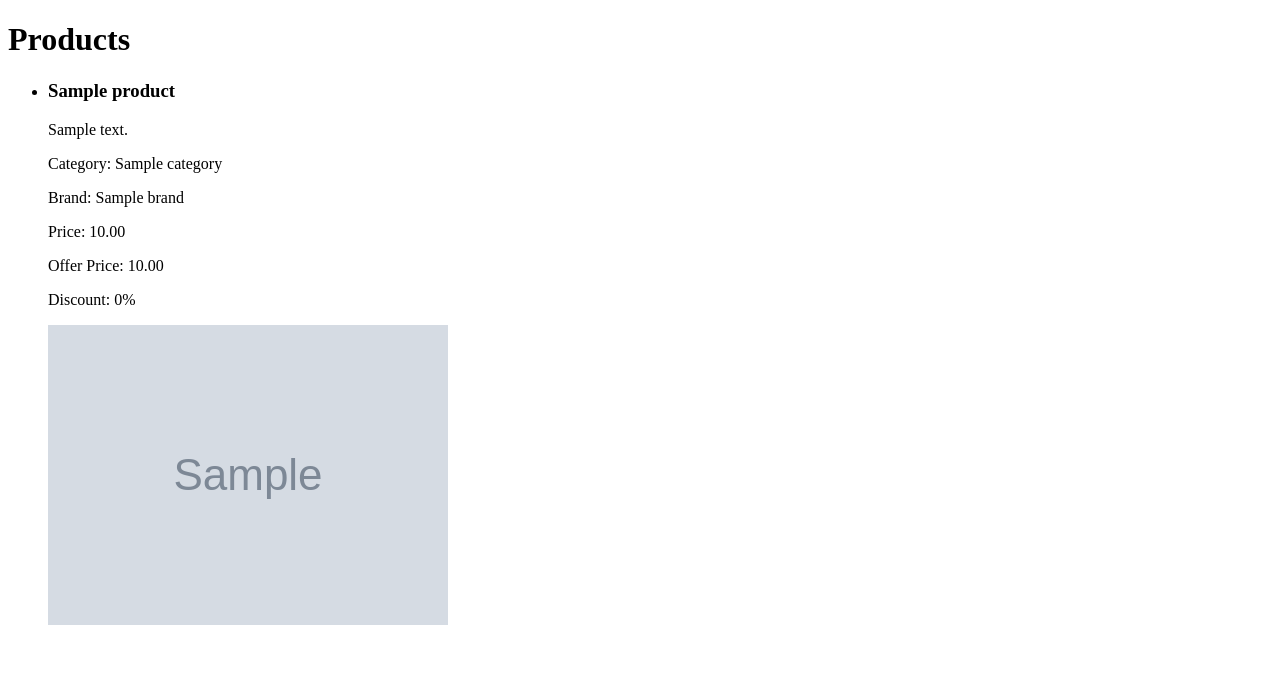
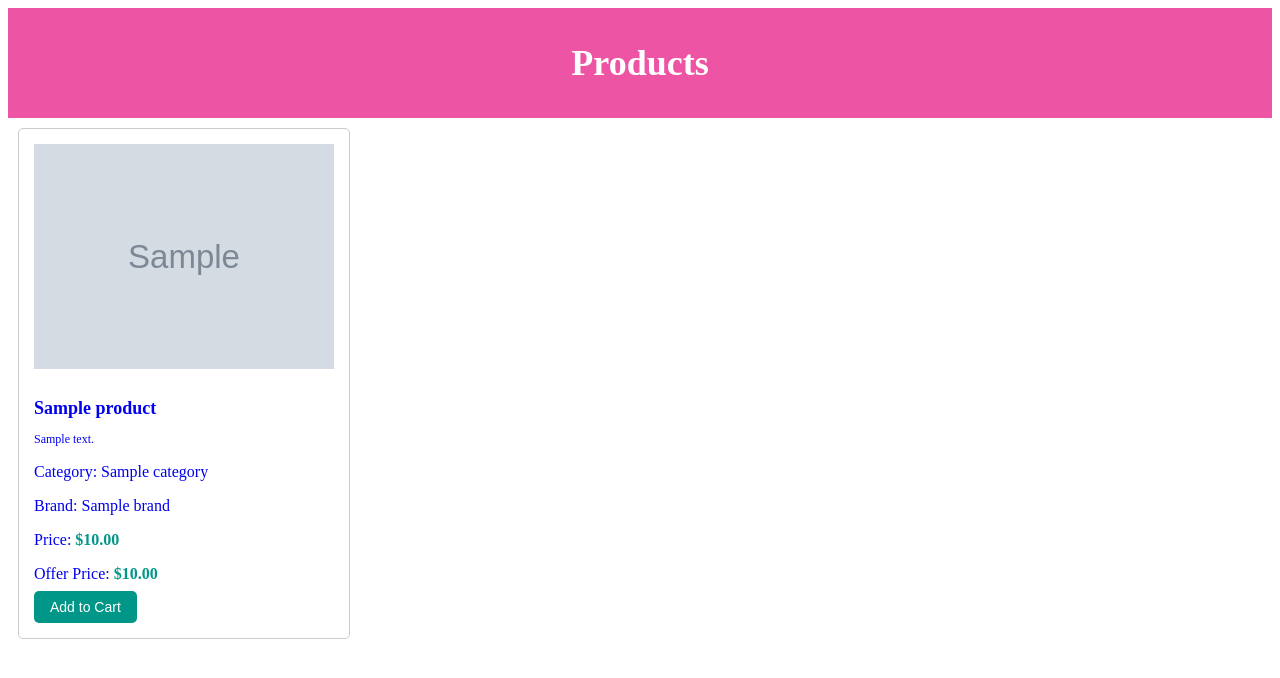
Before and after one commit to LithiyaThomas/toy_trendz, a Django app: page /user_panel/products/ in a window 1280 px wide. Shown: the top 678 px of the page. Run offline with Django 3.2, Linux system fonts and the light colour scheme; tables that the repository leaves empty hold one stand-in row (values such as "Sample post"); grey boxes marked "Sample" are stand-in pictures.

```diff
--- a/templates/userside/product_list.html
+++ b/templates/userside/product_list.html
@@ -2,27 +2,86 @@
 <html>
 <head>
     <title>Product List</title>
+    <style>
+        /* Navbar styles */
+        .navbar {
+            background-color: #ed54a4;
+            padding: 10px 20px;
+            color: #fff;
+            font-size: 18px;
+            text-align: center;
+        }
+
+        /* Product card styles */
+        .product-card {
+            border: 1px solid #ccc;
+            border-radius: 5px;
+            padding: 15px;
+            margin: 10px;
+            width: 300px;
+            display: inline-block;
+            vertical-align: top;
+            background-color: #fff;
+        }
+        .product-card img {
+            max-width: 100%;
+            height: auto;
+            margin-bottom: 10px;
+        }
+        .product-card h2 {
+            font-size: 18px;
+            margin-bottom: 10px;
+        }
+        .product-card p {
+            margin-bottom: 8px;
+        }
+        .product-card .price {
+            font-weight: bold;
+            color: #009688; /* teal color, adjust as needed */
+        }
+        .product-card .add-to-cart-btn {
+            background-color: #009688; /* teal color, adjust as needed */
+            color: #fff;
+            border: none;
+            padding: 8px 16px;
+            cursor: pointer;
+            border-radius: 5px;
+            text-align: center;
+            text-decoration: none;
+            display: inline-block;
+            font-size: 14px;
+        }
+        .product-card .product-description {
+            font-size: 12px;
+            line-height: 16px;
+            overflow: hidden;
+            text-overflow: ellipsis;
+            display: -webkit-box;
+            -webkit-line-clamp: 1; /* Number of lines to show */
+            -webkit-box-orient: vertical;
+        }
+    </style>
 </head>
 <body>
-    <h1>Products</h1>
-    <ul>
+    <div class="navbar">
+        <h1>Products</h1>
+    </div>
 
-         {% for product in products %}
-    <li>
-        <h3>{{ product.product_name }}</h3>
-        <p>{{ product.product_description }}</p><p>Category: {{ product.product_category.category_name }}</p>
-        <p>Brand: {{ product.product_brand.name }}</p>
-        <p>Price: {{ product.price }}</p>
-        <p>Offer Price: {{ product.offer_price }}</p>
-        <p>Discount: {{ product.percentage_discount }}%</p>
-        {% if product.thumbnail %}
-            <img src="{{ product.thumbnail.url }}" alt="{{ product.product_name }}">
-        {% endif %}
-    </li>
-    {% empty %}
-    <li>No products found.</li>
+     {% for product in products %}
+    <a href="{% url 'user_panel:product_detail' pk=product.id %}">
+        <div class="product-card">
+            {% if product.thumbnail %}
+                <img src="{{ product.thumbnail.url }}" alt="{{ product.product_name }}">
+            {% endif %}
+            <h2>{{ product.product_name }}</h2>
+            <p class="product-description">{{ product.product_description }}</p>
+            <p>Category: {{ product.product_category.category_name }}</p>
+            <p>Brand: {{ product.product_brand.name }}</p>
+            <p>Price: <span class="price">${{ product.price }}</span></p>
+            <p>Offer Price: <span class="price">${{ product.offer_price }}</span></p>
+            <button class="add-to-cart-btn">Add to Cart</button>
+        </div>
+    </a>
     {% endfor %}
-
-    </ul>
 </body>
 </html>
--- a/user_panel/urls.py
+++ b/user_panel/urls.py
@@ -1,8 +1,9 @@
 from django.urls import path
-from.views import UserPanelProductListView
+from.views import UserPanelProductListView,ProductDetailView
 
 app_name = 'user_panel'
 
 urlpatterns = [
     path('products/', UserPanelProductListView.as_view(), name='user_products'),
+    path('product/<int:pk>/', ProductDetailView.as_view(), name='product_detail'),
 ]
--- a/user_panel/views.py
+++ b/user_panel/views.py
@@ -1,13 +1,20 @@
 # user_panel/views.py
 from django.views.generic import ListView
 from product.models import Product
+from django.views.generic import DetailView
 
 class UserPanelProductListView(ListView):
     model = Product
-    template_name = 'userside/product_list.html'  # Adjust the template name as per your project structure
+    template_name = 'userside/product_list.html'
     context_object_name = 'products'
 
     def get_queryset(self):
-        # Customize the queryset as needed, for example, to filter or order products
+
         return Product.objects.all().select_related('product_category', 'product_brand') \
                              .prefetch_related('productvariant_set', 'productimage_set')
+
+
+
+class ProductDetailView(DetailView):
+    model = Product
+    template_name = 'userside/product_detail.html'
```
Also changed, not shown: templates/userside/product_detail.html (added, +49 -0 lines), media/thumbnail_images/chess.webp (added), media/thumbnail_images/disney.webp (added), media/thumbnail_images/education.webp (added), media/thumbnail_images/lego_block.webp (added), media/thumbnail_images/plush.webp (added).
